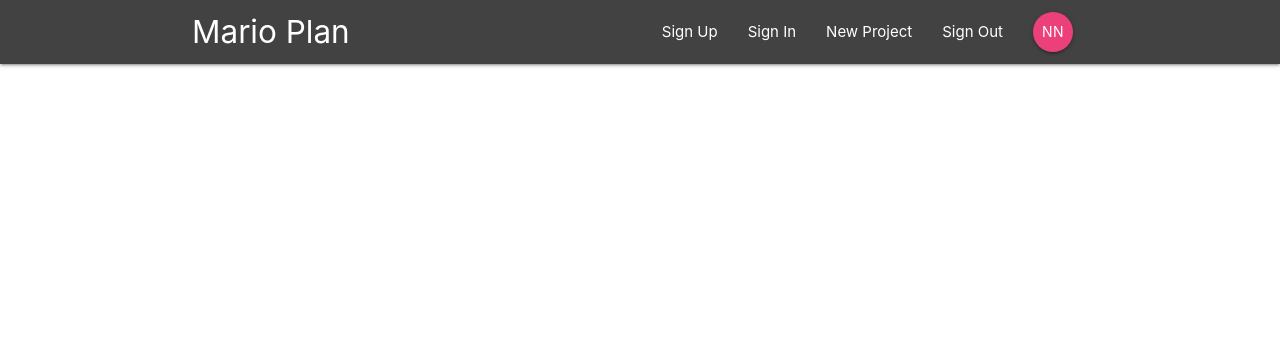
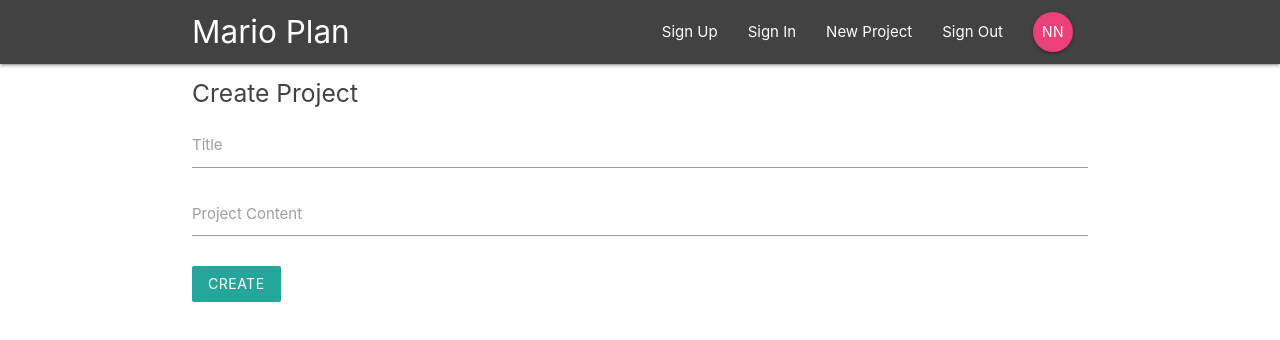
Before and after one commit to SimasDei/redux-four, a React (Create React App) app in the folder marioplan/: page /create in a window 1280 px wide. Shown: the top 340 px of the page. Built offline with nearby package versions, Linux system fonts and the light colour scheme.

Commit message:
add Create Project component

```diff
--- a/marioplan/public/index.html
+++ b/marioplan/public/index.html
@@ -11,6 +11,8 @@
       rel="stylesheet"
       href="https://cdnjs.cloudflare.com/ajax/libs/materialize/1.0.0/css/materialize.min.css"
     />
+    <script src="https://cdnjs.cloudflare.com/ajax/libs/materialize/1.0.0/js/materialize.min.js"></script>
+
     <title>React App</title>
   </head>
   <body>
--- a/marioplan/src/App.js
+++ b/marioplan/src/App.js
@@ -6,6 +6,7 @@ import Dashboard from './components/dashboard/Dashboard';
 import ProjectDetails from './components/projects/ProjectDetails';
 import Signin from './components/auth/Signin';
 import Signup from './components/auth/Signup';
+import CreateProject from './components/projects/CreateProject';
 
 function App() {
   return (
@@ -14,8 +15,9 @@ function App() {
         <Navbar />
         <Switch>
           <Route exact path="/signin" component={Signin} />
-          <Route exact path="/signin" component={Signup} />
-          <Route exact path="project/:id" component={ProjectDetails} />
+          <Route exact path="/signup" component={Signup} />
+          <Route exact path="/project/:id" component={ProjectDetails} />
+          <Route exact path="/create" component={CreateProject} />
           <Route exact path="/" component={Dashboard} />
         </Switch>
       </div>
--- a/marioplan/src/components/auth/Signup.js
+++ b/marioplan/src/components/auth/Signup.js
@@ -22,7 +22,7 @@ export default class Signup extends Component {
     return (
       <div className="container">
         <form className="white" onSubmit={this.onSubmitHandler}>
-          <h5 className="grey-text text-darken-3">Sign In</h5>
+          <h5 className="grey-text text-darken-3">Sign Up</h5>
           <div className="input-field">
             <label htmlFor="firstName">First Name</label>
             <input type="text" id="firstName" onChange={this.onChangeHandler} />
--- a/marioplan/src/components/projects/CreateProject.js
+++ b/marioplan/src/components/projects/CreateProject.js
@@ -0,0 +1,44 @@
+import React, { Component } from 'react';
+
+export default class CreateProject extends Component {
+  state = {
+    title: '',
+    content: '',
+  };
+  s;
+  onSubmitHandler = e => {
+    e.preventDefault();
+    console.log(this.state);
+  };
+  onChangeHandler = e => {
+    this.setState({
+      [e.target.id]: e.target.value,
+    });
+  };
+
+  render() {
+    return (
+      <div className="container">
+        <form className="white" onSubmit={this.onSubmitHandler}>
+          <h5 className="grey-text text-darken-3">Create Project</h5>
+          <div className="input-field">
+            <label htmlFor="title">Title</label>
+            <input type="text" id="title" onChange={this.onChangeHandler} />
+          </div>
+          <div className="input-field">
+            <label htmlFor="content">Project Content</label>
+            <textarea
+              className="materialize-textarea"
+              name="content"
+              id="content"
+              onChange={this.onChangeHandler}
+            />
+          </div>
+          <div className="input-field">
+            <button className="btn pink-lighten-1 z-depth-0">Create</button>
+          </div>
+        </form>
+      </div>
+    );
+  }
+}
```
